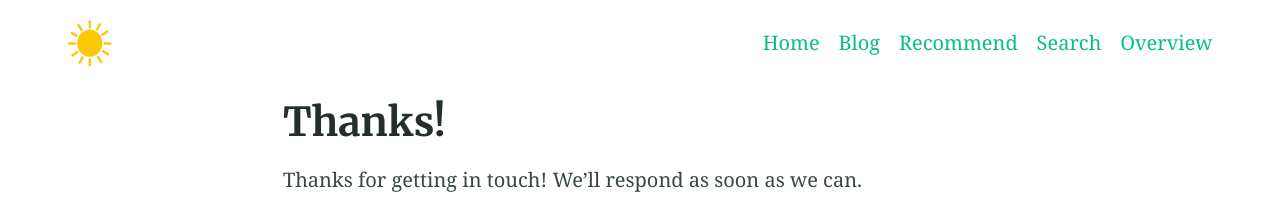
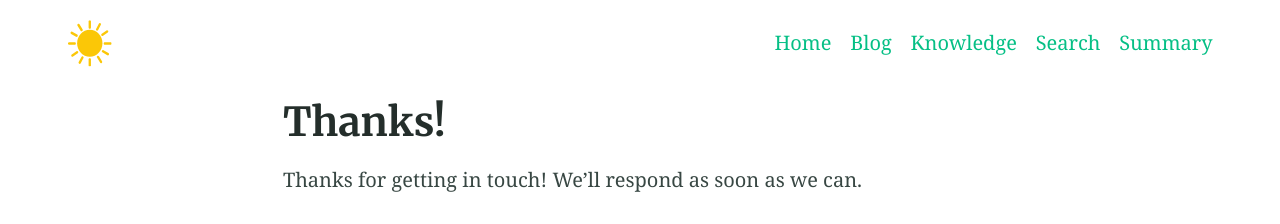
Before and after one commit to 8trien/1, a Jekyll site: the page built from thanks.md, in a window 1280 px wide. Shown: the top 224 px of the page. Built offline with Jekyll 4.4.1, drawn with Linux system fonts in a browser that asks for light colours; some of the changed lines change nothing that is shown.

Commit message:
Update _config.yml

```diff
--- a/_config.yml
+++ b/_config.yml
@@ -96,10 +96,10 @@
 title: "BMK" # Site name or title, also used in jekyll-seo-tag
 logo: "/logo.svg" # Site logo, also used in jekyll-seo-tag
 description: "Kiến thức" # Site description and default description, also used in jekyll-seo-tag
-url: "https://alembic.darn.es" # Site url, also used in jekyll-seo-tag
+url: "https://facebook.com/bmbetter" # Site url, also used in jekyll-seo-tag
 baseurl: ""
-repo: "https://github.com/daviddarnes/alembic"
-email: "me@daviddarnes.com"
+repo: "https://binhminhknowledge.me"
+email: "binhminhknowledge@gmail.com"
 # disqus: "alembic-1" # Blog post comments, uncomment the option and set the site ID from your Disqus account
 # date_format: "%-d %B %Y" # Blog post date formatting using placeholder formatting
 # google_analytics: ""
@@ -125,11 +125,11 @@
   url: /
 - title: Blog
   url: /blog/
-- title: Recommend
+- title: Knowledge
   url: /elements/
 - title: Search
   url: /search/
-- title: Overview
+- title: Summary
   url: /categories/
 
 navigation_footer:
@@ -139,8 +139,8 @@
 social_links: # Appears in sidebar. Set the urls then uncomment and comment out as desired
   Twitter: https://twitter.com/
   Instagram: https://www.ingstagram.com
-  Facebook: https://facebook.com/
-  link: vefa.org
+  Facebook: https://facebook.com/bmbetter
+  link: veffa.org
   RSS: /feed.xml
 
 sharing_links: # Appear at the bottom of single blog posts, add as desired. The value can be 'true' or the desired button colour
```
